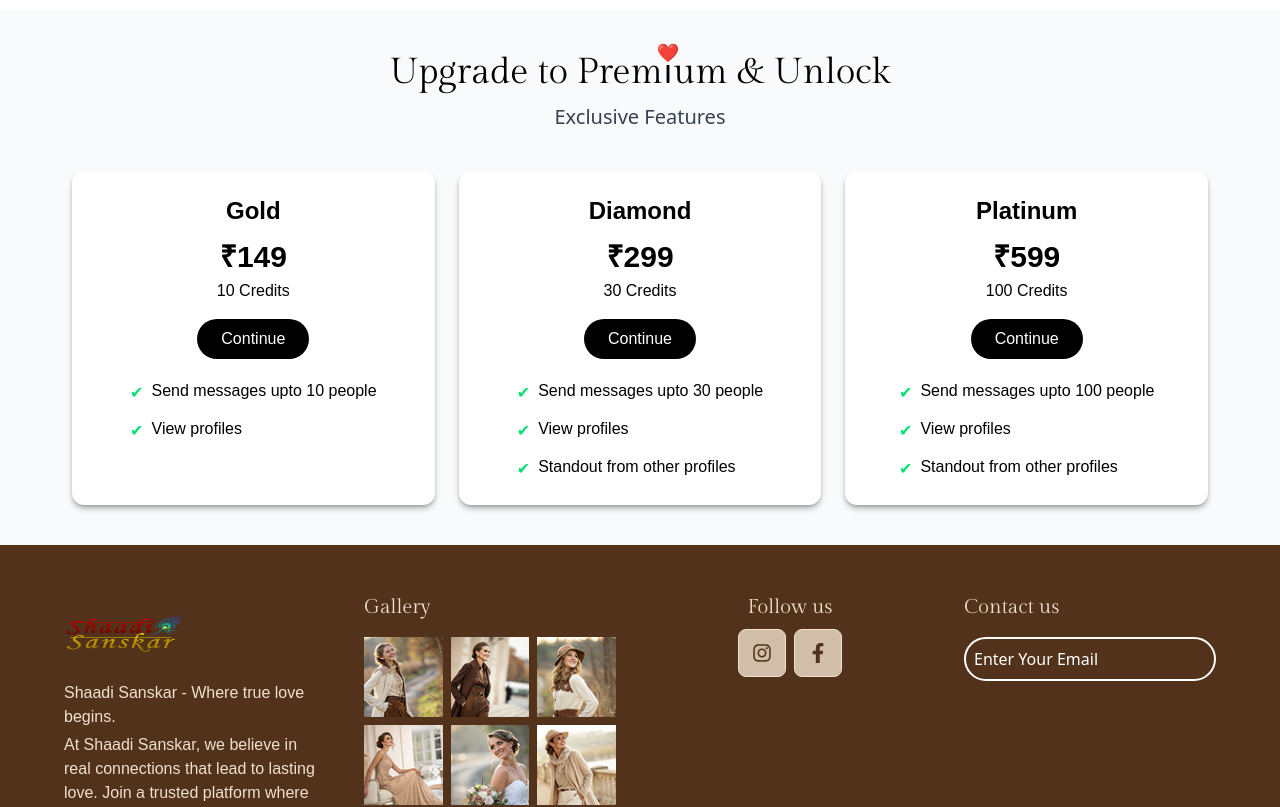
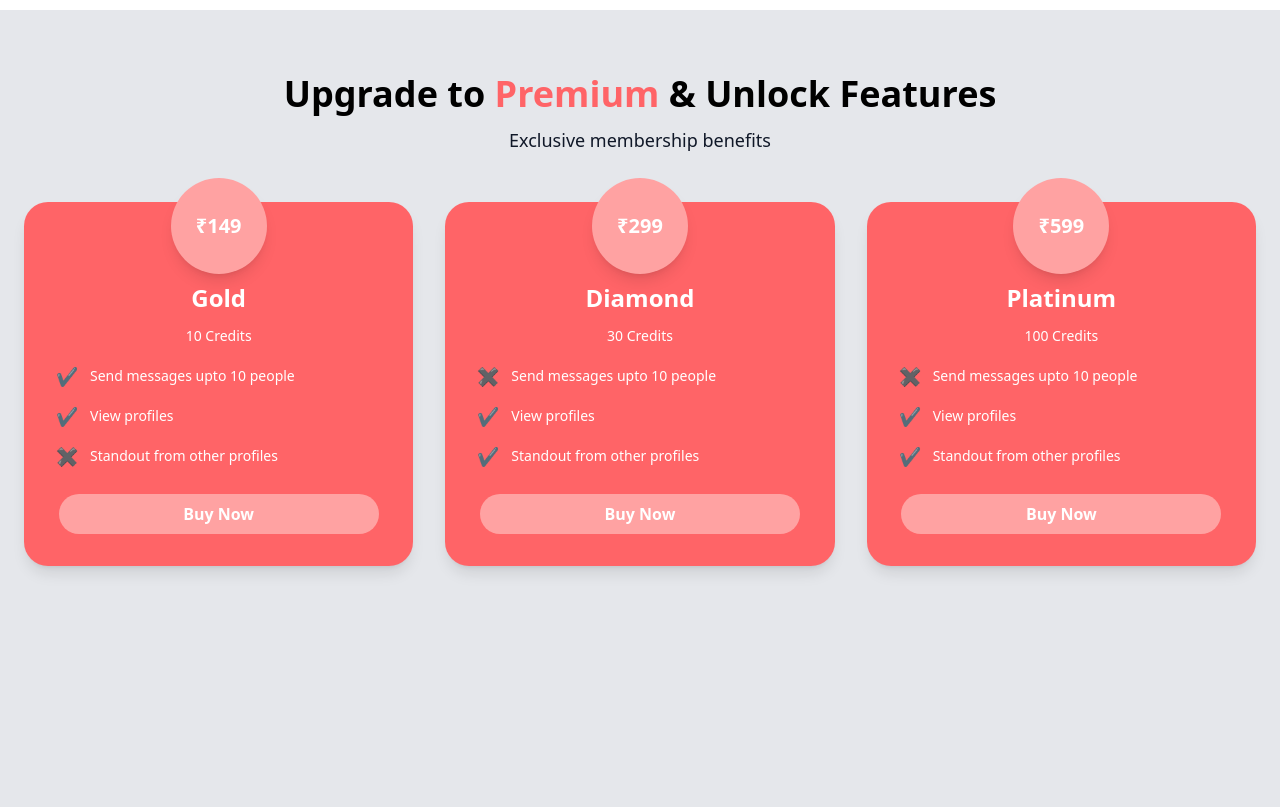
Before and after one commit to Manish6906/shaadisanskarRD, a React (Vite) app: page / in a window 1280 px wide. Shown: the part 3440-4247 px from the top of the page. Built offline with nearby package versions, Linux system fonts and the light colour scheme; no server answers; a web font is replaced by a local one.

Commit message:
today work complete

```diff
--- a/src/App.jsx
+++ b/src/App.jsx
@@ -42,6 +42,7 @@ import { initializeSocket } from "./utils/socket";
 import TermAndConditionPage from "./Pages/TermAndConditionPage";
 import PrivacyAndPolicyPage from "./Pages/PrivacyAndPolicyPage";
 import CancelAndRefundPage from "./Pages/CancelAndRefundPage";
+
 
 
 function App() {
--- a/src/Component/HomePage/FifthSection.jsx
+++ b/src/Component/HomePage/FifthSection.jsx
@@ -1,7 +1,8 @@
 import React, { useState } from "react";
 import axios from "axios";
 import { useNavigate } from "react-router-dom";
-import { ToastContainer, toast } from 'react-toastify'
+import { ToastContainer, toast } from "react-toastify";
+
 const FifthSection = () => {
   let API = import.meta.env.VITE_APP_API_URL;
   const RAZORPAY_KEY = import.meta.env.VITE_RAZORPAY_KEY_ID;
@@ -12,7 +13,10 @@ const FifthSection = () => {
       name: "Gold",
       price: 149,
       credits: 10,
-      features: ["Send messages upto 10 people", "View profiles"],
+      features: [
+        "Send messages upto 10 people",
+        "View profiles",
+      ],
     },
     {
       name: "Diamond",
@@ -41,63 +45,45 @@ const FifthSection = () => {
 
   const handlePayment = async (plan) => {
     if (!user) {
-      // alert("Please login first.");
       toast.warning("Please login first.");
-      setTimeout(()=>
-    {
-navigate("/login")
-    },1000)
-
+      setTimeout(() => navigate("/login"), 1000);
       return;
     }
 
     setProcessingPlan(plan.name);
 
     try {
-      const orderResponse = await axios.post(`${API}api/payment/create-order`, {
-        amount: plan.price,
+      const { data } = await axios.post(`${API}api/payment/create-order`, {
+        amount: plan.price * 100,
       });
-
-      const { id: order_id, currency, amount } = orderResponse.data;
 
       const options = {
         key: RAZORPAY_KEY,
-        amount: amount,
-        currency: currency,
+        amount: data.amount,
+        currency: data.currency,
         name: "Shaadi Website",
         description: `${plan.name} Plan Purchase`,
-        order_id: order_id,
+        order_id: data.id,
         handler: async function (response) {
           try {
-            const verifyResponse = await axios.post(
-              `${API}api/payment/verify-payment`,
-              {
+            await axios.post(`${API}api/payment/verify-payment`, {
               razorpay_order_id: response.razorpay_order_id,
               razorpay_payment_id: response.razorpay_payment_id,
               razorpay_signature: response.razorpay_signature,
               userId: user._id,
               plan: plan.credits,
               planName: plan.name,
-              }
-            );
-
+            });
             toast.success("Payment Successful! Credits Added.");
-            setTimeout(()=>
-            {
-               navigate("/userReceipts");
-            },1000)
-            // alert("Payment Successful! Credits Added.");
-            console.log("Receipt:", verifyResponse.data.receipt);
+            setTimeout(() => navigate("/userReceipts"), 1000);
           } catch (error) {
-            console.error("Payment verification failed", error);
             toast.error("Payment verification failed.");
-            // alert("Payment verification failed.");
           } finally {
             setProcessingPlan(null);
           }
         },
         prefill: {
-          name: user.firstName + " " + user.lastName,
+          name: `${user.firstName} ${user.lastName}`,
           email: user.emailId,
           contact: user.mobileNumber,
         },
@@ -108,87 +94,67 @@ navigate("/login")
 
       const rzp = new window.Razorpay(options);
       rzp.open();
-
-      rzp.on("payment.failed", function (response) {
-
+      rzp.on("payment.failed", (response) => {
         alert("Payment failed: " + response.error.description);
         setProcessingPlan(null);
       });
-    } catch (error) {
-      console.error("Error in payment process:", error);
-      alert("Something went wrong. Please try again.");
+    } catch (err) {
+      toast.error("Something went wrong. Please try again.");
       setProcessingPlan(null);
     }
   };
 
   return (
-    <div className="bg-gray-50 py-10 px-4 sm:px-6 lg:px-10">
+    <div className="min-h-screen bg-gray-200 py-16 px-6 relative overflow-hidden">
       <ToastContainer />
-      <div className="text-center mb-10 px-2">
-        <h1 className="text-2xl sm:text-3xl md:text-4xl font-bold text-black gilda-display-regular leading-tight">
-          Upgrade to Prem
-          <span className="relative inline-block mx-[1px] align-middle">
-            <svg
-              className="w-[8px] h-[12px] sm:h-[18px] md:h-[18px]"
-              viewBox="0 0 6 100"
-              xmlns="http://www.w3.org/2000/svg"
-            >
-              <line
-                x1="3"
-                y1="0"
-                x2="3"
-                y2="100"
-                stroke="black"
-                strokeWidth="16"
-              />
-            </svg>
-            <span className="absolute top-[-23px] sm:top-[-20px] md:top-[-25px] left-1/2 transform -translate-x-1/2 text-red-500 text-base sm:text-lg">
-              ❤️
-            </span>
-          </span>
-          um & Unlock
+
+      {/* Optional Decorative Circles */}
+      <div className="absolute top-0 left-0 w-48 h-48 bg-red-300 rounded-full blur-3xl opacity-30 -z-10" />
+      <div className="absolute bottom-0 right-0 w-64 h-64 bg-red-400 rounded-full blur-3xl opacity-20 -z-10" />
+
+      <div className="text-center mb-12">
+        <h1 className="text-4xl font-bold text-black">
+          Upgrade to <span className="text-red-400">Premium</span> & Unlock Features
         </h1>
-        <h2 className="text-lg sm:text-xl mt-2 text-gray-700">
-          Exclusive Features
-        </h2>
+        <p className="text-gray-900 mt-3 text-lg">Exclusive membership benefits</p>
       </div>
 
-      <div className="max-w-6xl mx-auto grid grid-cols-1 sm:grid-cols-2 md:grid-cols-3 gap-6 jost px-2">
+      <div className="grid md:grid-cols-3 gap-8 max-w-7xl mx-auto">
         {plans.map((plan, index) => (
           <div
             key={index}
-            className="bg-white rounded-xl shadow-md shadow-black/30 p-6 flex flex-col items-center text-center
-              hover:shadow-lg hover:bg-[#EB5757] hover:text-white transition-all duration-300"
+            className="relative bg-red-400 bg-opacity-10 backdrop-blur-lg p-8 rounded-3xl shadow-lg flex flex-col items-center text-white hover:scale-105 transition-transform duration-300"
           >
-            <h2 className="text-xl sm:text-2xl font-semibold mb-3">
-              {plan.name}
-            </h2>
+            {/* Price badge */}
+            <div className="absolute -top-6 w-24 h-24 bg-red-300 rounded-full flex items-center justify-center text-xl font-bold shadow-lg">
+              ₹{plan.price}
+            </div>
 
-            <p className="text-2xl sm:text-3xl font-bold text-black group-hover:text-white mb-1">
-              ₹{plan.price}
-            </p>
-            <p className="text-sm sm:text-base text-black group-hover:text-white mb-4">
-              {plan.credits} Credits
-            </p>
+            <h2 className="mt-12 text-2xl font-bold mb-3">{plan.name}</h2>
+            <p className="mb-4 text-sm text-white">{plan.credits} Credits</p>
 
-            <button
-              disabled={processingPlan === plan.name}
-              onClick={() => handlePayment(plan)}
-              className="bg-black cursor-pointer text-white px-6 py-2 rounded-full mb-5 hover:bg-gray-800 text-sm sm:text-base disabled:opacity-50 disabled:cursor-not-allowed"
-            >
-              {processingPlan === plan.name ? "Processing..." : "Continue"}
-            </button>
-
-            <ul className="text-left font-light text-black group-hover:text-white space-y-3 text-sm sm:text-base">
-              {plan.features.map((feature, i) => (
-                <li key={i} className="flex items-start">
-                  <span className="text-green-400 mr-2 mt-0.5 group-hover:text-white">
-                    ✔
+            <ul className="space-y-3 mb-6 text-sm text-left w-full">
+              {[
+                "Send messages upto 10 people",
+                "View profiles",
+                "Standout from other profiles",
+              ].map((feature, i) => (
+                <li key={i} className="flex items-center">
+                  <span className={`mr-3 text-lg ${plan.features.includes(feature) ? "text-green-400" : "text-red-500"}`}>
+                    {plan.features.includes(feature) ? "✔" : "✖"}
                   </span>
-                  {feature}
+                  <span className="text-white">{feature}</span>
                 </li>
               ))}
             </ul>
+
+            <button
+              onClick={() => handlePayment(plan)}
+              disabled={processingPlan === plan.name}
+              className="w-80 py-2 bg-red-300 rounded-full font-semibold text-white hover:bg-black transition-all duration-300 disabled:opacity-50"
+            >
+              {processingPlan === plan.name ? "Processing..." : "Buy Now"}
+            </button>
           </div>
         ))}
       </div>
--- a/src/Component/UpgradePlans/PlansPage.jsx
+++ b/src/Component/UpgradePlans/PlansPage.jsx
@@ -47,7 +47,7 @@ function PlanPage() {
     <div
       className="relative bg-white py-1 px-1 jost sm:px-8"
       style={{
-        backgroundImage: `url(${Rectangle67})`,
+        backgroundImage: url`(${Rectangle67})`,
         backgroundSize: 'cover  ',
         backgroundRepeat: 'no-repeat',
       }}
```
Lines whose indentation alone changed are shown as unchanged.
